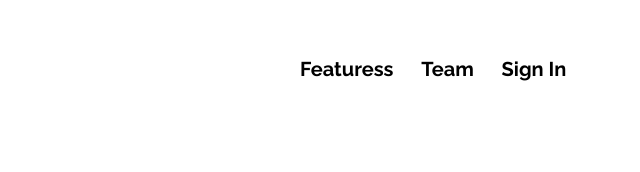
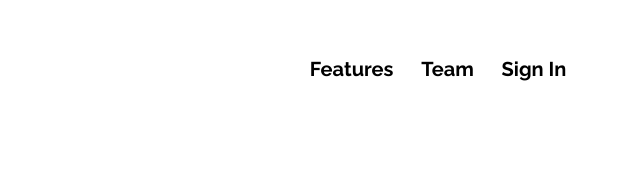
Before and after one commit to mohamedmagdy715/Fylo-Template, a plain HTML site: page index.html in a window 1280 px wide. Shown: the top 172 px of the page, 640-1280 px from the left. Drawn offline with nearby package versions, Linux system fonts and the light colour scheme.

Commit message:
Update index.html

```diff
--- a/index.html
+++ b/index.html
@@ -26,7 +26,7 @@
       </div>
       <div class="col">
         <nav>
-          <span class="nav-item">Featuress</span>
+          <span class="nav-item">Features</span>
           <span class="nav-item">Team</span>
           <span class="nav-item">Sign In</span>
         </nav>
```
